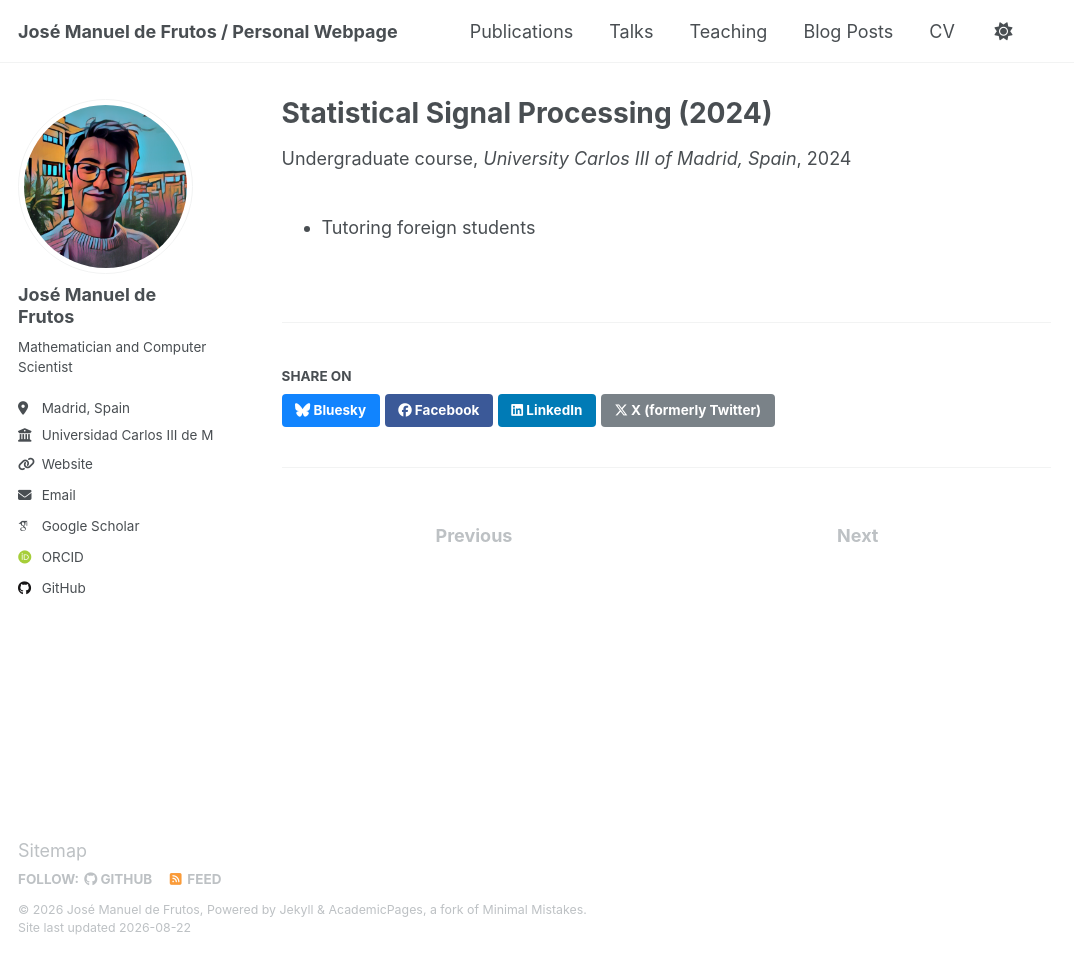
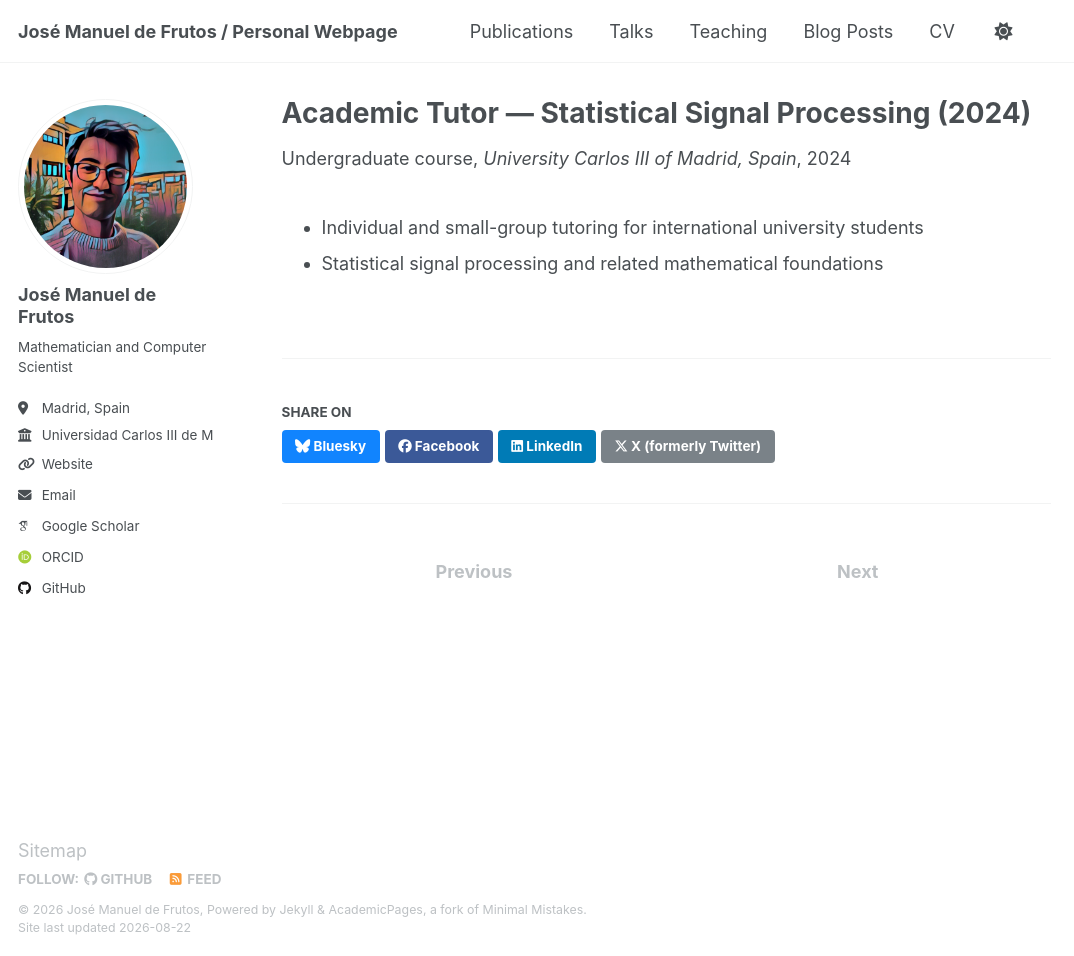
Before and after one commit to josemanuel22/josemanuel22.github.io, a Jekyll site: the page built from _teaching/2015-Statistical-Signal-Processing.md, in a window 1280 px wide and 956 px high. Shown: the whole window, without its empty margins (0-1074 px from the left). Built offline with Jekyll 4.4.1, drawn with Linux system fonts in a browser that asks for light colours; some web fonts are replaced.

Commit message:
Clarify statistical signal processing tutoring role

```diff
--- a/_teaching/2015-Statistical-Signal-Processing.md
+++ b/_teaching/2015-Statistical-Signal-Processing.md
@@ -1,5 +1,5 @@
 ---
-title: "Statistical Signal Processing (2024)"
+title: "Academic Tutor — Statistical Signal Processing (2024)"
 collection: teaching
 type: "Undergraduate course"
 permalink: /teaching/2024-statistical-signal-processing
@@ -8,4 +8,5 @@ date: 2024-01-01
 location: "Madrid, Spain"
 ---
 
-- Tutoring foreign students
+- Individual and small-group tutoring for international university students
+- Statistical signal processing and related mathematical foundations
```
